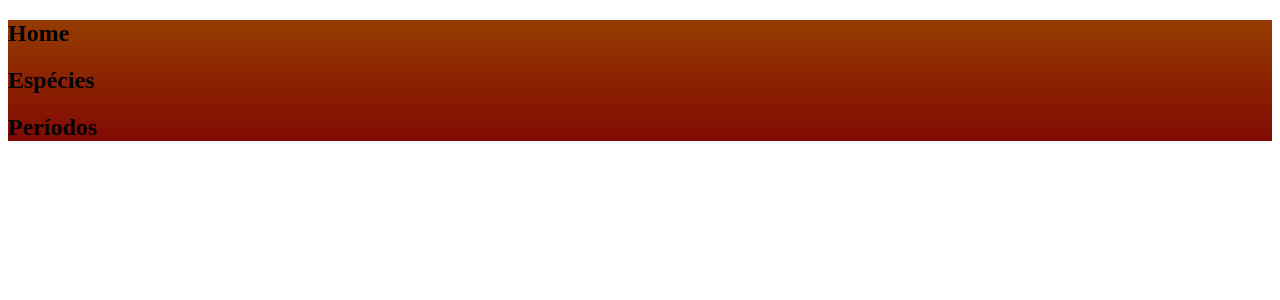
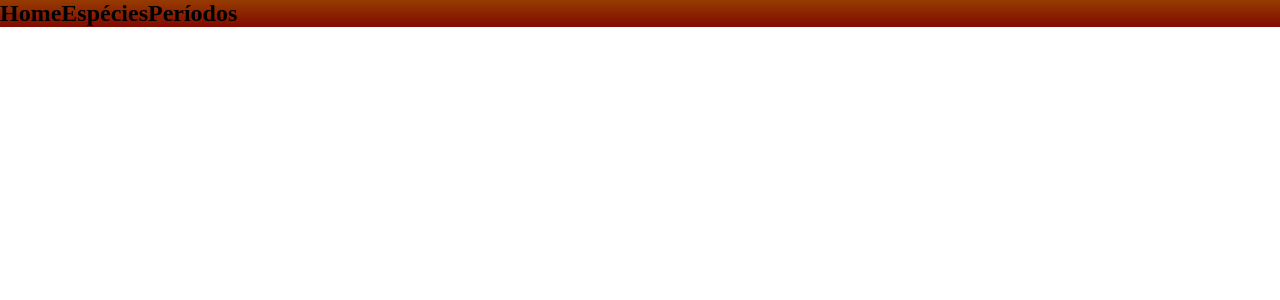
Before and after one commit to DinizDDD/PaleoPedia, a PHP site: page / in a window 1280 px wide. Shown: the top 300 px of the page. Run offline with PHP 8.4, Linux system fonts and the light colour scheme.

Commit message:
Update Navbar

```diff
--- a/assets/css/navbar.css
+++ b/assets/css/navbar.css
@@ -1,5 +1,13 @@
 @import url('https://fonts.googleapis.com/css2?family=Poppins:ital,wght@0,100;0,200;0,300;0,400;0,500;0,600;0,700;0,800;0,900;1,100;1,200;1,300;1,400;1,500;1,600;1,700;1,800;1,900&display=swap');
+
+*{
+    margin: 0;
+}
 
 nav{
     background: linear-gradient(#953B00, #820A02);
+
+    .itens{
+        display: flex;
+    }
 }
```
